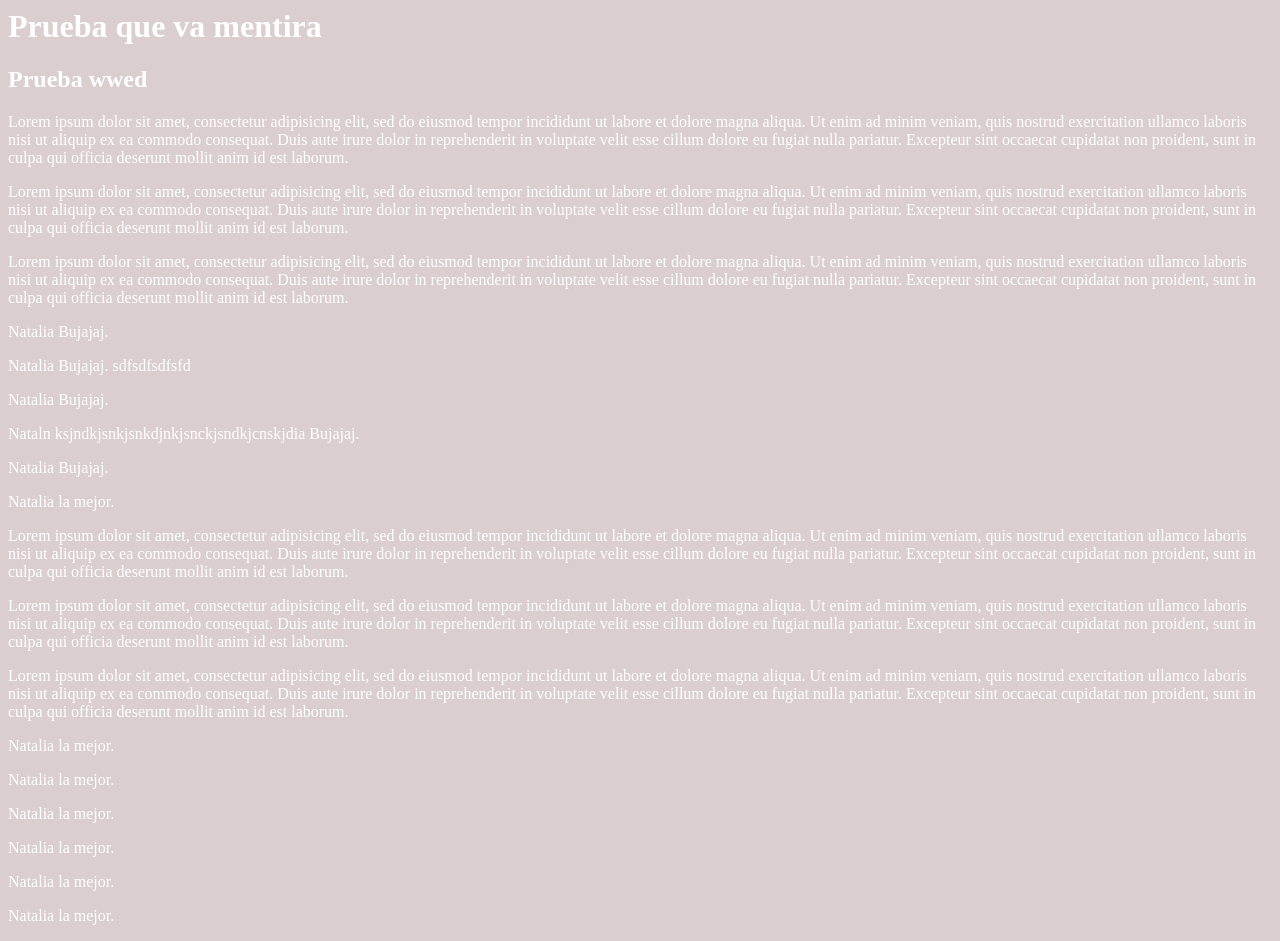
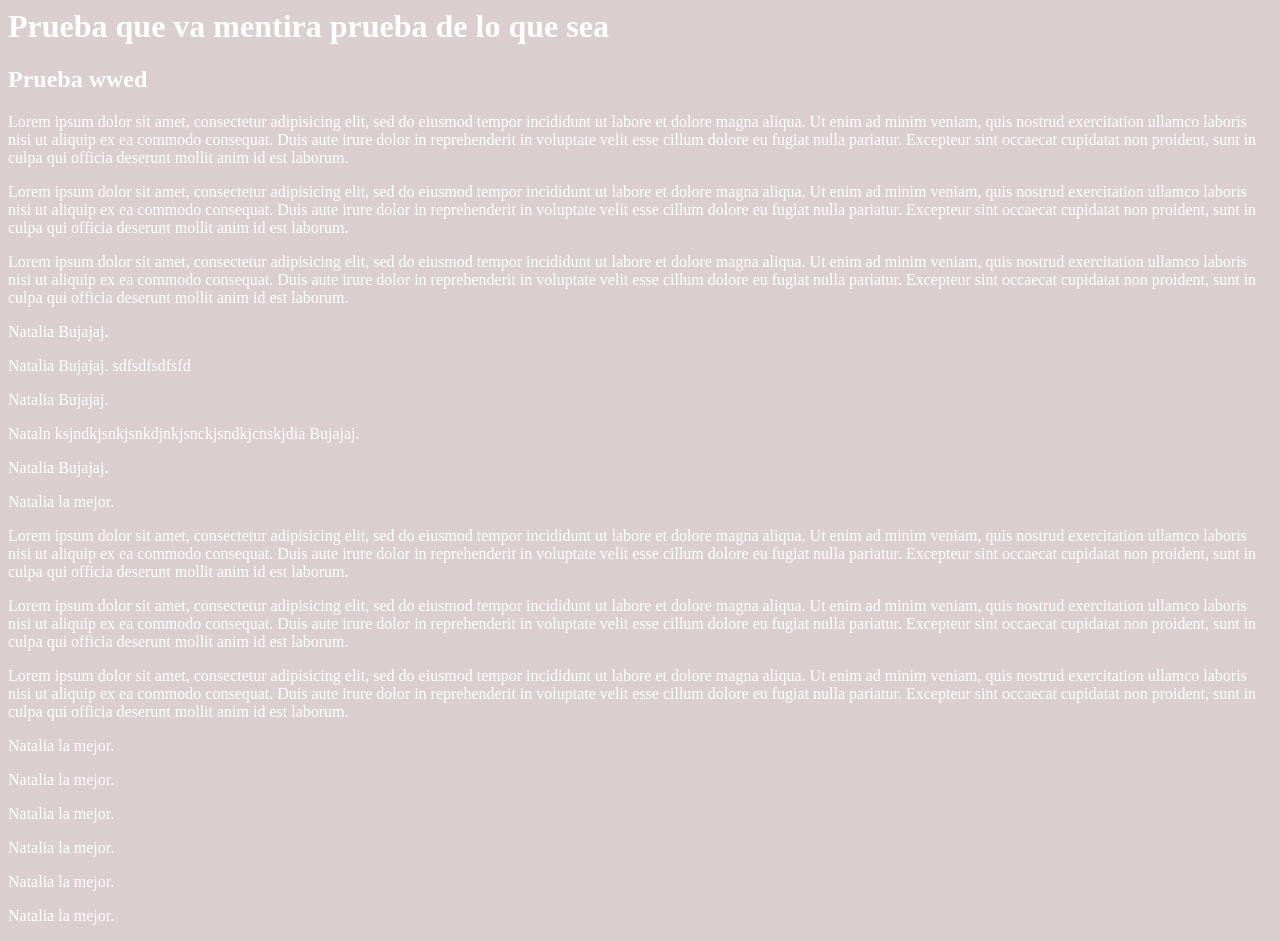
Before and after one commit to LadyVargas64/PruebaServ, a plain HTML site: page index.html in a window 1280 px wide. Drawn offline with Linux system fonts and the light colour scheme.

Commit message:
Prueba de git con git desktop

```diff
--- a/index.html
+++ b/index.html
@@ -4,7 +4,7 @@
 	</head>
 	<body>
 
-		<h1>Prueba que va mentira </h1>
+		<h1>Prueba que va mentira prueba de lo que sea</h1>
 
 		<h2>Prueba wwed</h2>
 		<p> Lorem ipsum dolor sit amet, consectetur adipisicing elit, sed do eiusmod tempor incididunt ut labore et dolore magna aliqua. Ut enim ad minim veniam, quis nostrud exercitation ullamco laboris nisi ut aliquip ex ea commodo consequat. Duis aute irure dolor in reprehenderit in voluptate velit esse cillum dolore eu fugiat nulla pariatur. Excepteur sint occaecat cupidatat non proident, sunt in culpa qui officia deserunt mollit anim id est laborum. </p>
```
